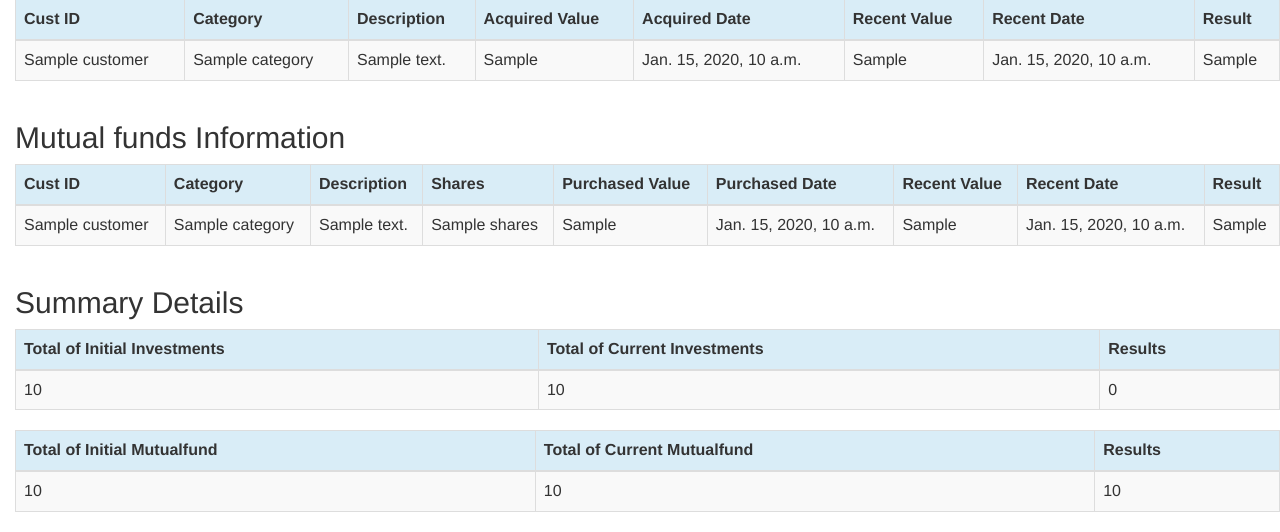
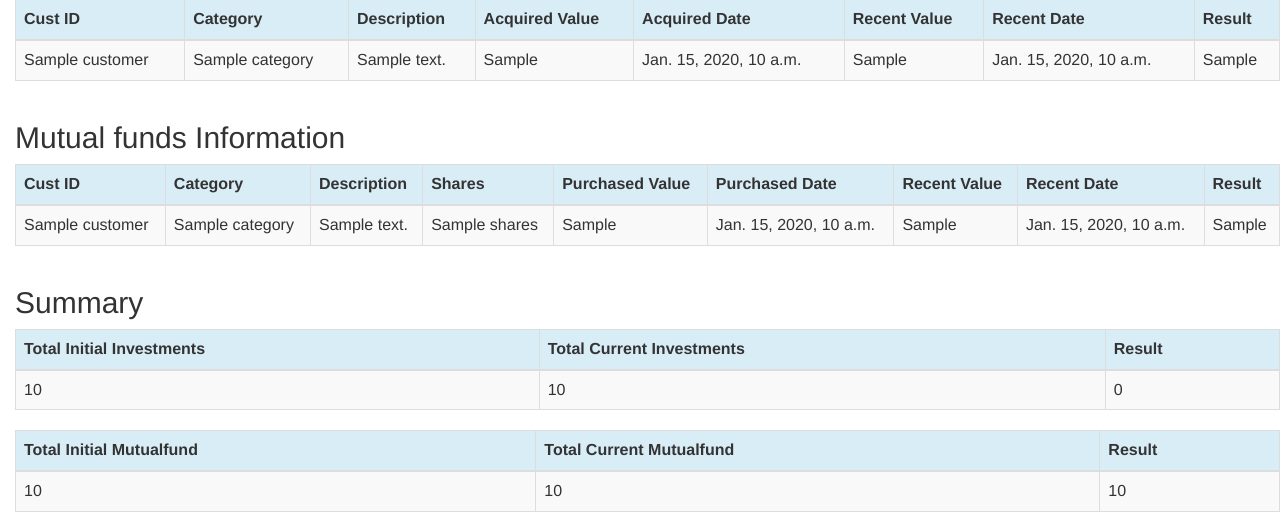
Before and after one commit to ChandraTLama/EFSBlog_2017, a Django app: template portfolio/templates/portfolio/portfolio.html in a window 1280 px wide. Shown: the part 450-982 px from the top of the page. Run offline with Django 3.2, Linux system fonts and the light colour scheme; the template is opened without the code that fills it: most values are stand-ins (such as "Sample title", 1, 10 or a date in 2020); some libraries are stand-ins or nearby versions.

Commit message:
changes in names in portfolio

```diff
--- a/efsblog/urls.py
+++ b/efsblog/urls.py
@@ -24,5 +24,4 @@ urlpatterns = [
     url(r'^accounts/logout/$', views.logout, name='logout', kwargs={'next_page': '/'}),
     url(r'^accounts/', include('registration.backends.simple.urls')),
 
-
 ]
--- a/portfolio/templates/portfolio/portfolio.html
+++ b/portfolio/templates/portfolio/portfolio.html
@@ -99,8 +99,7 @@
                 <td>{{ investment.acquired_date}}</td>
                 <td>{{ investment.recent_value}}</td>
                 <td>{{ investment.recent_date}}</td>
-                <!--td>{{ investment.recent_value|sub:investment.acquired_value}}</td-->
-                <td>{{  investment.results_by_investment}}</td>
+                <td>{{ investment.results_by_investment}}</td>
 
             </tr>
         {% endfor %}
@@ -149,7 +148,7 @@
 
 
 <div class="row">
-    <h2 style="padding-left: 15Px">Summary Details</h2>
+    <h2 style="padding-left: 15Px">Summary</h2>
 </div>
 
 
@@ -159,9 +158,9 @@
         <thead>
         <tr class="bg-info">
 
-            <th>Total of Initial Investments</th>
-            <th>Total of Current Investments</th>
-            <th>Results</th>
+            <th>Total Initial Investments</th>
+            <th>Total Current Investments</th>
+            <th>Result</th>
 
         </tr>
         </thead>
@@ -170,7 +169,7 @@
             <tr>
                 <td>{{ sum_acquired_value.acquired_value__sum }}</td>
                 <td>{{ sum_recent_value.recent_value__sum  }}</td>
-                <td> {{ sum_recent_value.recent_value__sum|sub:sum_acquired_value.acquired_value__sum  }}</td>
+                <td>{{ sum_recent_value.recent_value__sum|sub:sum_acquired_value.acquired_value__sum }}</td>
 
             </tr>
 
@@ -183,9 +182,9 @@
         <thead>
         <tr class="bg-info">
 
-            <th>Total of Initial Mutualfund </th>
-            <th>Total of Current Mutualfund </th>
-            <th>Results</th>
+            <th>Total Initial Mutualfund </th>
+            <th>Total Current Mutualfund </th>
+            <th>Result</th>
 
 
         </tr>
```
